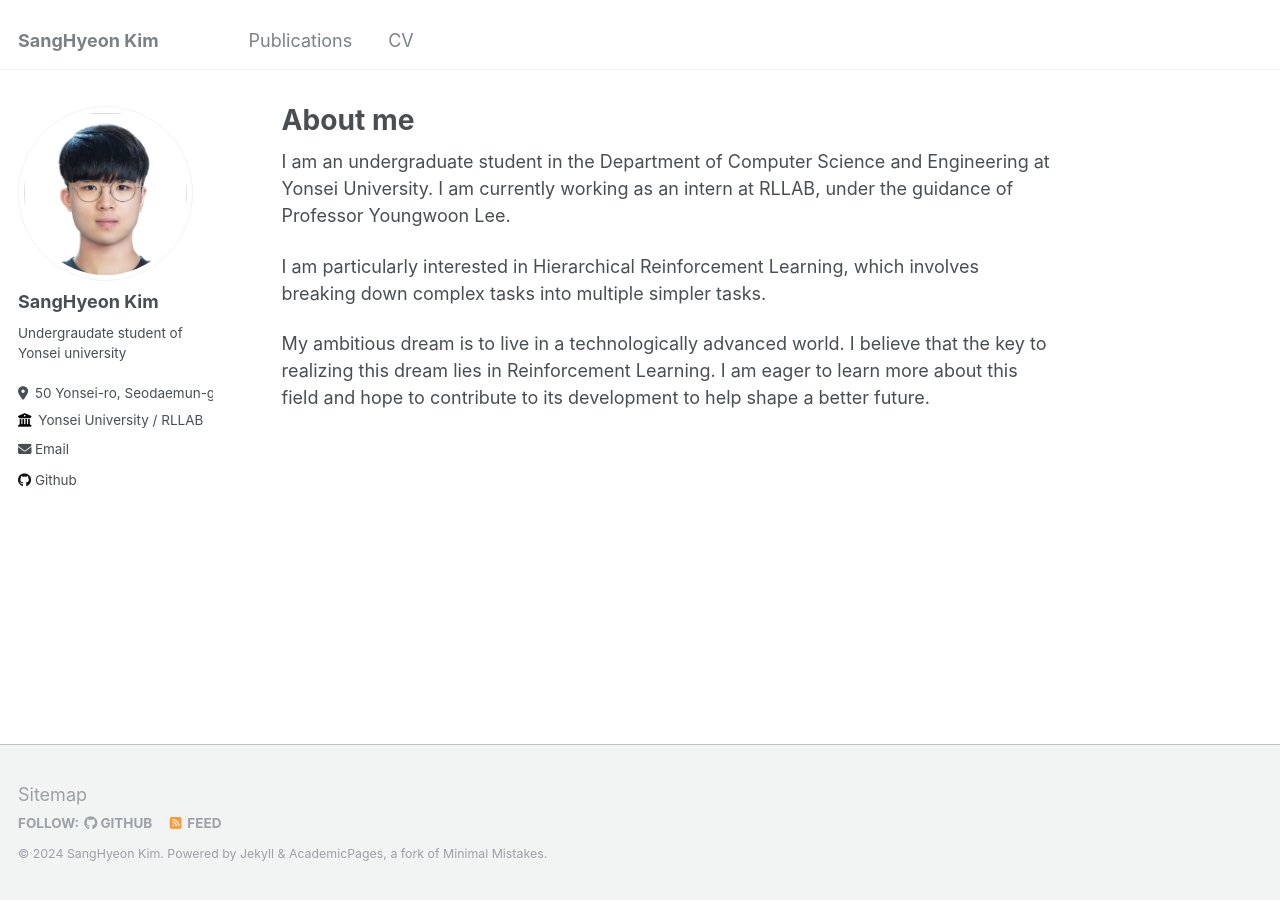
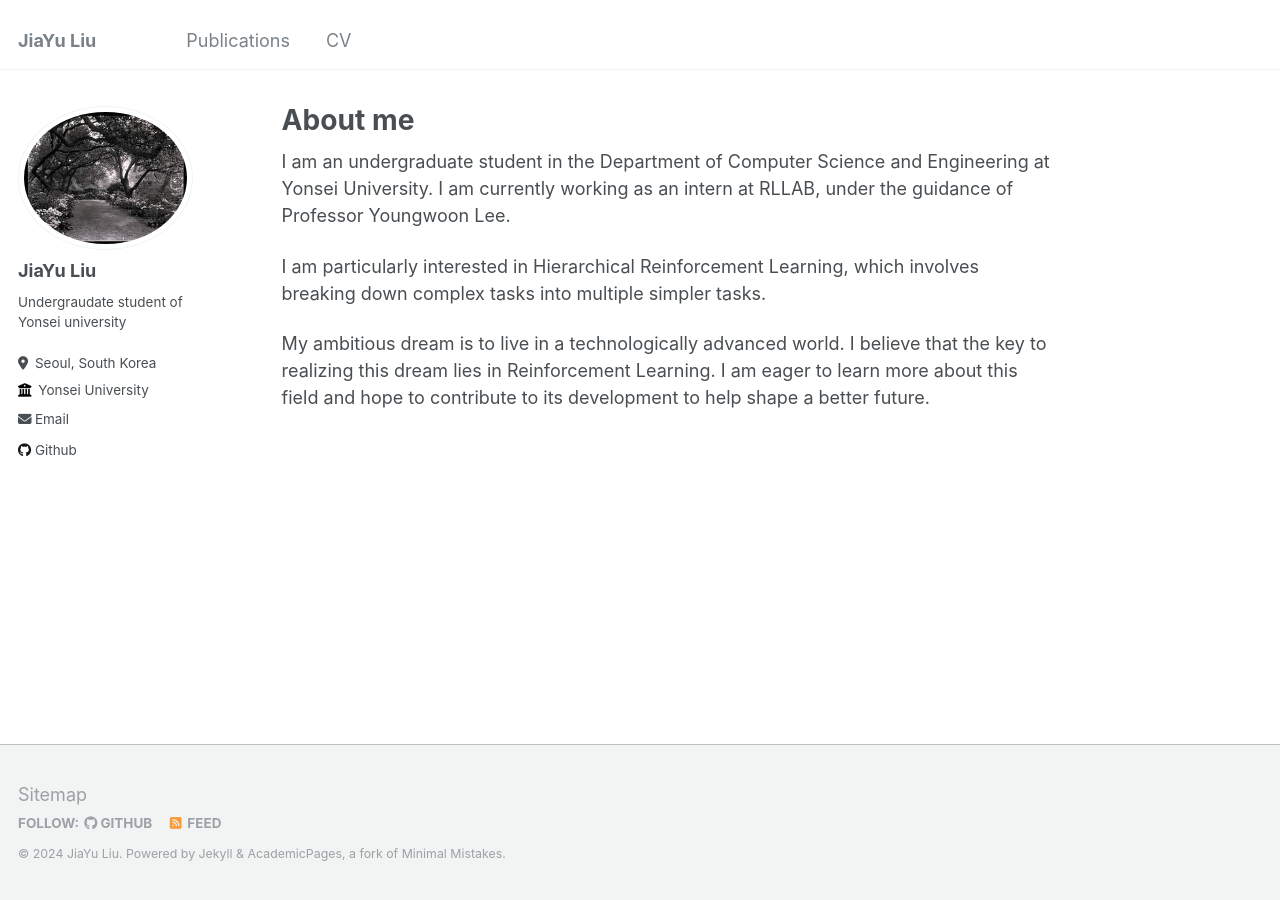
Before and after one commit to 2021147556/2021147556.github.io, a Jekyll site: the page built from _pages/about.md, in a window 1280 px wide. Built offline with Jekyll 4.4.1, drawn with Linux system fonts in a browser that asks for light colours.

Commit message:
修改头像

```diff
--- a/_config.yml
+++ b/_config.yml
@@ -8,13 +8,13 @@
 
 # Basic Site Settings
 locale                   : "en-US"
-title                    : "SangHyeon Kim"
+title                    : "JiaYu Liu"
 title_separator          : "-"
-name                     : &name "SangHyeon Kim"
+name                     : &name "JiaYu Liu"
 description              : &description "personal description"
-url                      : https://ksang9609.github.io # the base hostname & protocol for your site e.g. "https://mmistakes.github.io"
+url                      : https://2021147556.github.io/ # the base hostname & protocol for your site e.g. "https://mmistakes.github.io"
 baseurl                  : "" # the subpath of your site, e.g. "/blog"
-repository               : "ksang9609/ksang9609.github.io"
+repository               : "2021147556/2021147556.github.io/"
 
 # Site Author - The following control what appear as part of the author content on the side bar.
 #               If a field is blank the icon and link will not appear, otherwise it will be shown.
@@ -22,13 +22,13 @@ repository               : "ksang9609/ksang9609.github.io"
 author:
   # Biographic information
   avatar           : "profile.png"
-  name             : "SangHyeon Kim"
+  name             : "JiaYu Liu"
   pronouns         : # example: "she/her"
   bio              : "Undergraudate student of Yonsei university"
-  location         : "50 Yonsei-ro, Seodaemun-gu, Seoul 03722, Republic of Korea"
-  employer         : "Yonsei University / RLLAB"
+  location         : "Seoul, South Korea"
+  employer         : "Yonsei University"
   uri              : # URL
-  email            : "ksang9609@yonsei.ac.kr"
+  email            : "963356443@qq.com"
 
   # Academic websites
   arxiv            : # URL - Update with the correct link to your profile
@@ -43,7 +43,7 @@ author:
   bitbucket        : # Username - Update with your username on the site
   codepen          : # Username
   dribbble         : # Username
-  github           : "ksang9609"
+  github           : "2021147556"
   kaggle           : # Username
   stackoverflow    : # User number or user number and name (i.e., use "1" or "1/jeff-atwood")
 
```
Also changed, not shown: images/361728612721_.pic.jpg (added), images/3953273590_704e3899d5_m.jpg (deleted), images/profile.png.
